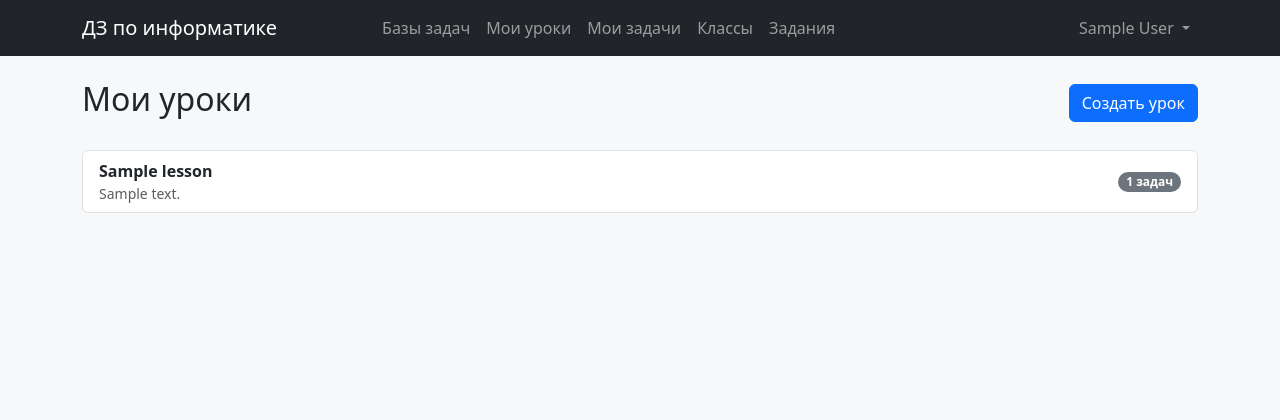
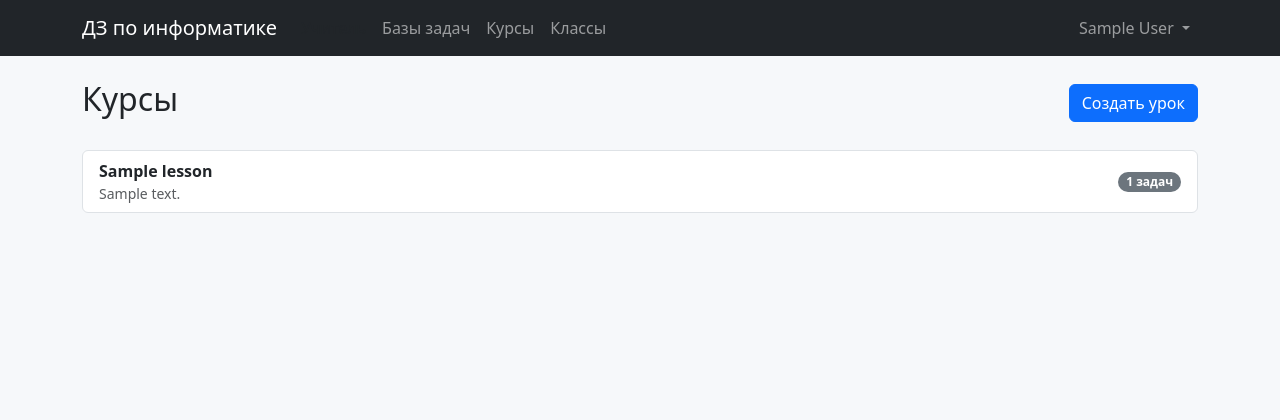
Before and after one commit to 010mar/django_hw, a Django app: page /lessons/ in a window 1280 px wide. Shown: the top 420 px of the page. Run offline with Django 5.2, Linux system fonts and the light colour scheme; a user stored in the database is signed in; tables that the repository leaves empty hold one stand-in row (values such as "Sample post").

Commit message:
feat: изменить главное меню

```diff
--- a/templates/base.html
+++ b/templates/base.html
@@ -25,10 +25,8 @@
                     </li>
                     {% if user.is_teacher %}
                         <li class="nav-item"><a class="nav-link" href="{% url 'bank_list' %}">Базы задач</a></li>
-                        <li class="nav-item"><a class="nav-link" href="{% url 'lesson_list' %}">Мои уроки</a></li>
-                        <li class="nav-item"><a class="nav-link" href="{% url 'task_list' %}">Мои задачи</a></li>
+                        <li class="nav-item"><a class="nav-link" href="{% url 'lesson_list' %}">Курсы</a></li>
                         <li class="nav-item"><a class="nav-link" href="{% url 'class_list' %}">Классы</a></li>
-                        <li class="nav-item"><a class="nav-link" href="{% url 'assignment_list' %}">Задания</a></li>
                     {% elif user.is_student %}
                         <li class="nav-item"><a class="nav-link" href="{% url 'my_assignments' %}">Мои задания</a></li>
                         <li class="nav-item"><a class="nav-link" href="{% url 'my_stats' %}">Моя статистика</a></li>
--- a/templates/tasks/lesson_list.html
+++ b/templates/tasks/lesson_list.html
@@ -1,10 +1,10 @@
 {% extends 'base.html' %}
 
-{% block title %}Мои уроки{% endblock %}
+{% block title %}Курсы{% endblock %}
 
 {% block content %}
 <div class="d-flex justify-content-between align-items-center mb-4">
-    <h2>Мои уроки</h2>
+    <h2>Курсы</h2>
     <a href="{% url 'lesson_create' %}" class="btn btn-primary">Создать урок</a>
 </div>
 
```
